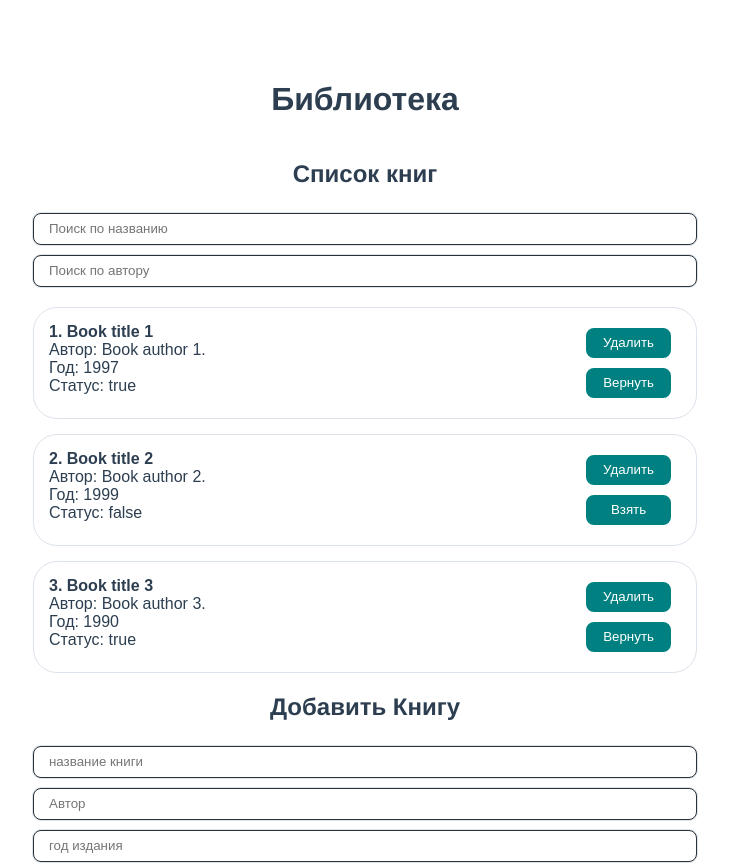
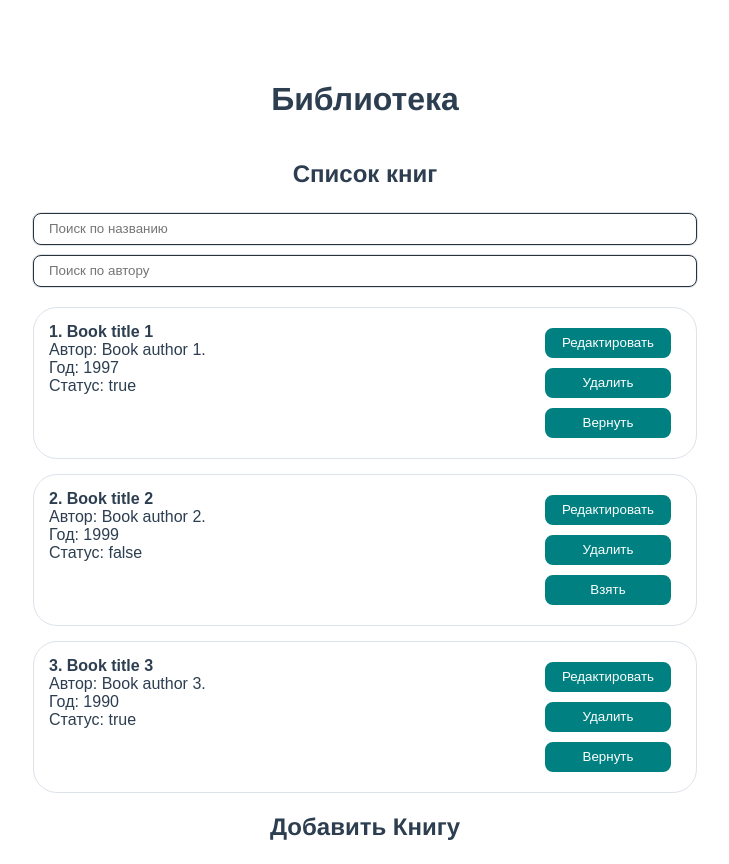
Before and after one commit to EgorSamoylov/LibraryProject, a Vue app: page / in a window 1280 px wide. Shown: the top 864 px of the page, without its empty margins (275-1004 px from the left). Built offline with nearby package versions, Linux system fonts and the light colour scheme; no server answers.

Commit message:
В BookList в элемент книги добавили кнопку изменения книги и соответствующий метод. В App.vue в компонент BookList навесили слушатель событий

```diff
--- a/src/App.vue
+++ b/src/App.vue
@@ -1,7 +1,7 @@
 <template>
   <div id="app">
     <h1>Библиотека</h1>
-    <BookList/>
+    <BookList @edit-book="editBook"/>
     <BookForm
       :initialBook="editingBook"
       @book-submitted="bookSubmitted"
--- a/src/components/BookList.vue
+++ b/src/components/BookList.vue
@@ -18,6 +18,7 @@
             </div>
           </div>
           <div class="book-buttons">
+            <button class="btn" @click="editBook(book)">Редактировать</button>
             <button class="btn" @click="deleteBook(book.id)">Удалить</button>
             <button class="btn" @click="toggleBorrowStatus(book)">{{ book.borrowed ? 'Вернуть' : 'Взять' }}</button>
           </div>
@@ -80,6 +81,9 @@ import axios from '@/plugins/axios';
         } catch (error) {
           console.error('Ошибка при изменении статуса книги:', error);
         }
+      },
+      editBook(book) {
+        this.$emit('edit-book', book)
       }
     },
     mounted() {
```
